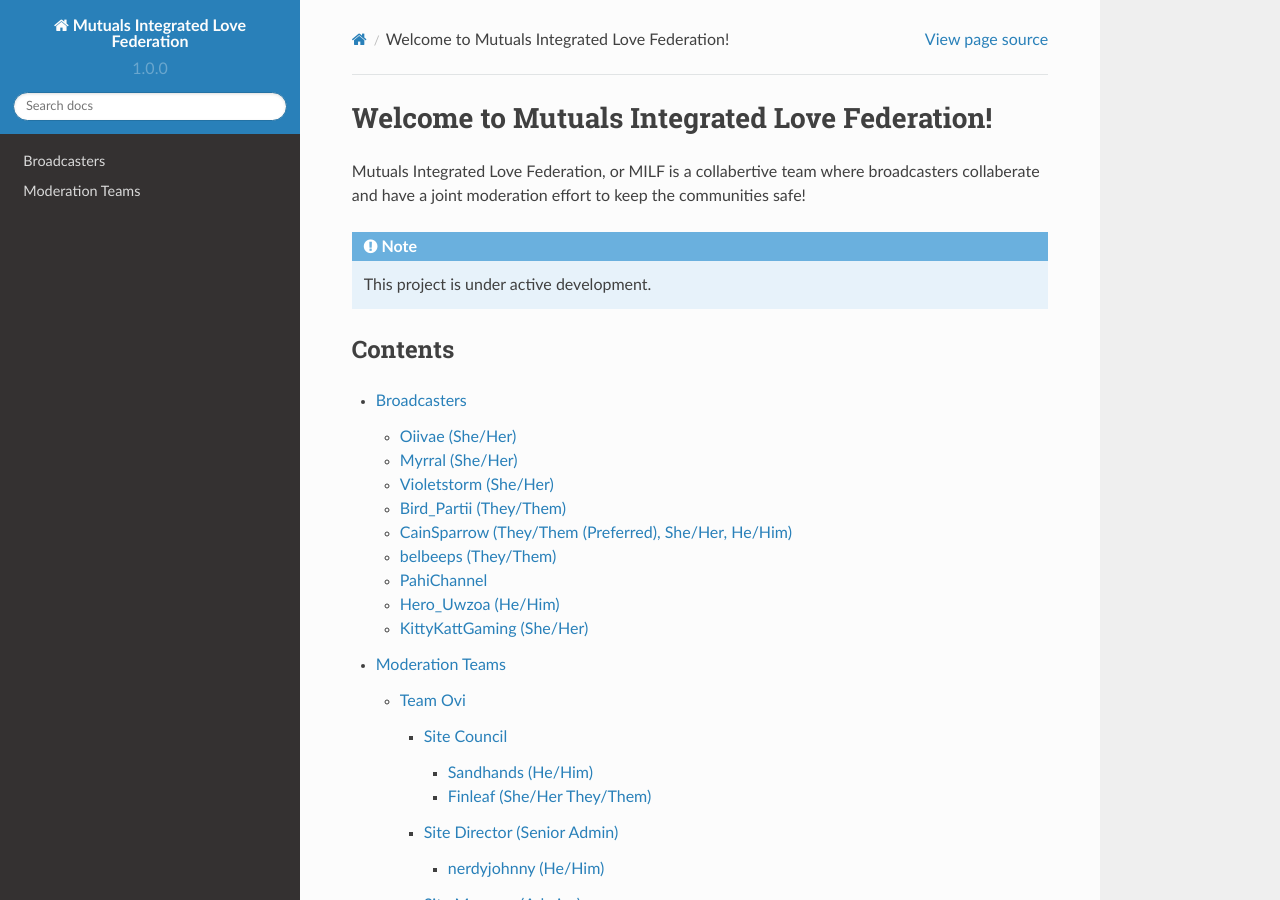
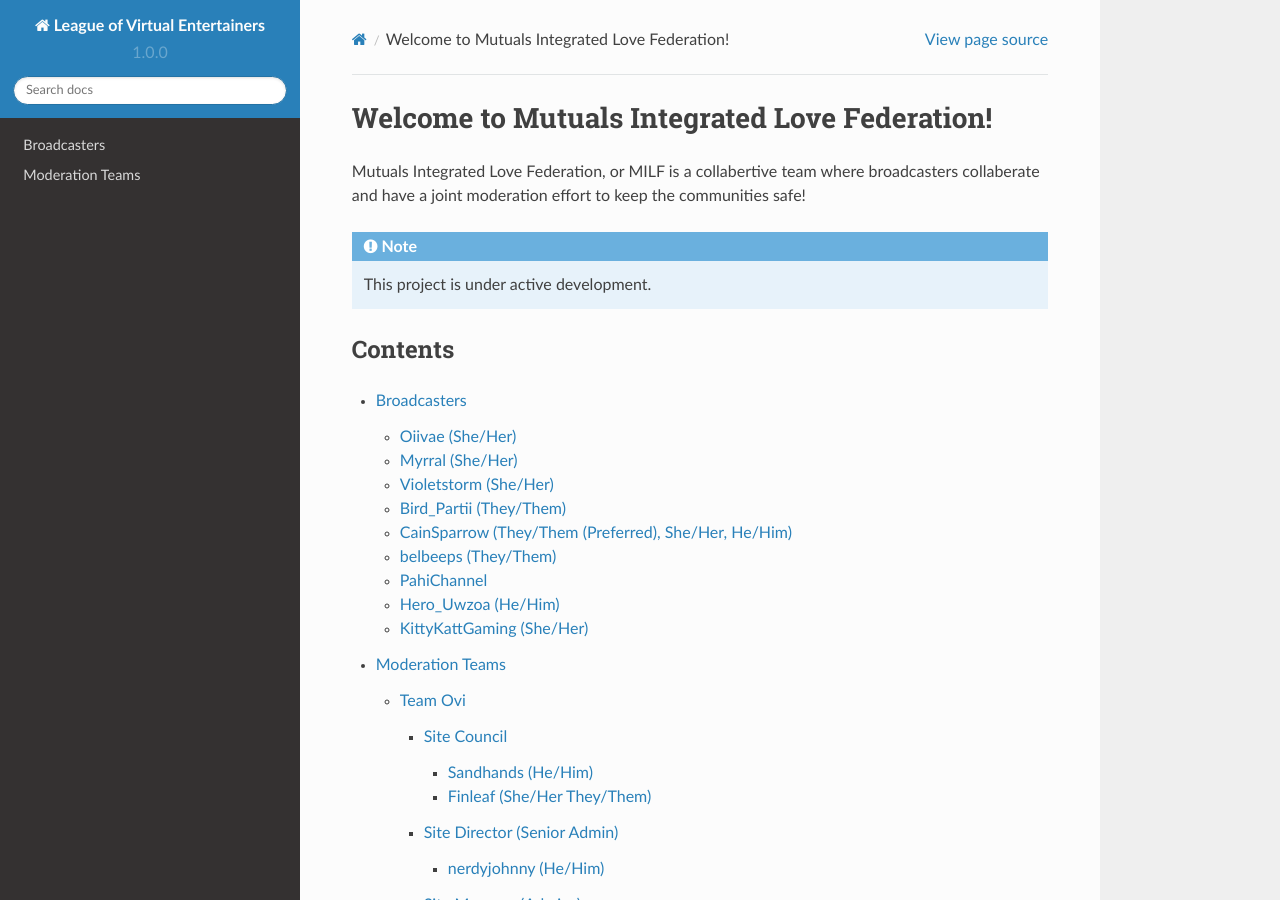
Before and after one commit to OiivaeCommunity/love, a Sphinx documentation site: the page built from docs/source/index.rst, in a window 1280 px wide and 900 px high. Built offline with Sphinx 7.4.7 and the Read the Docs theme 2.0.0, drawn with Linux system fonts in a browser that asks for light colours.

Commit message:
Update conf.py

```diff
--- a/docs/source/conf.py
+++ b/docs/source/conf.py
@@ -2,7 +2,7 @@
 
 # -- Project information
 
-project = 'Mutuals Integrated Love Federation'
+project = 'League of Virtual Entertainers'
 copyright = '2021, nerdyjohnny and Oiivae'
 author = 'nerdyjohnny'
 
```
